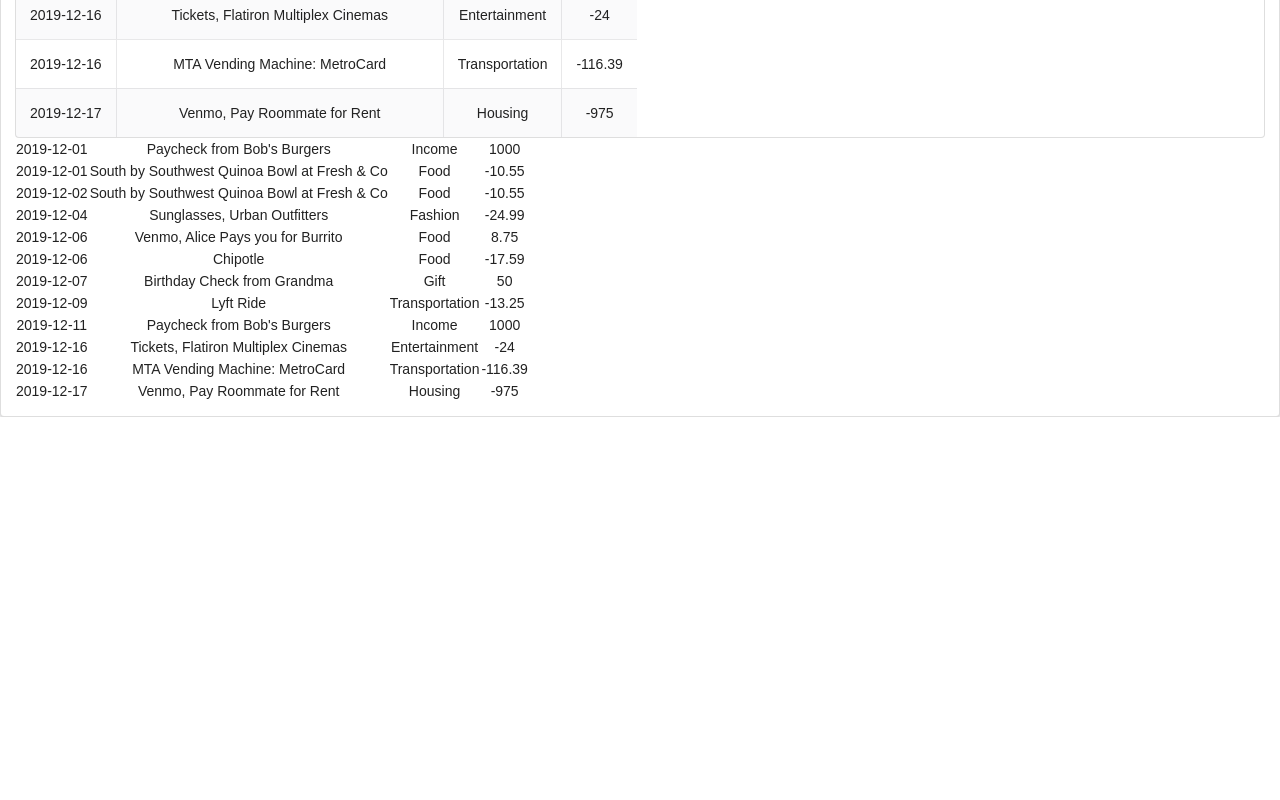
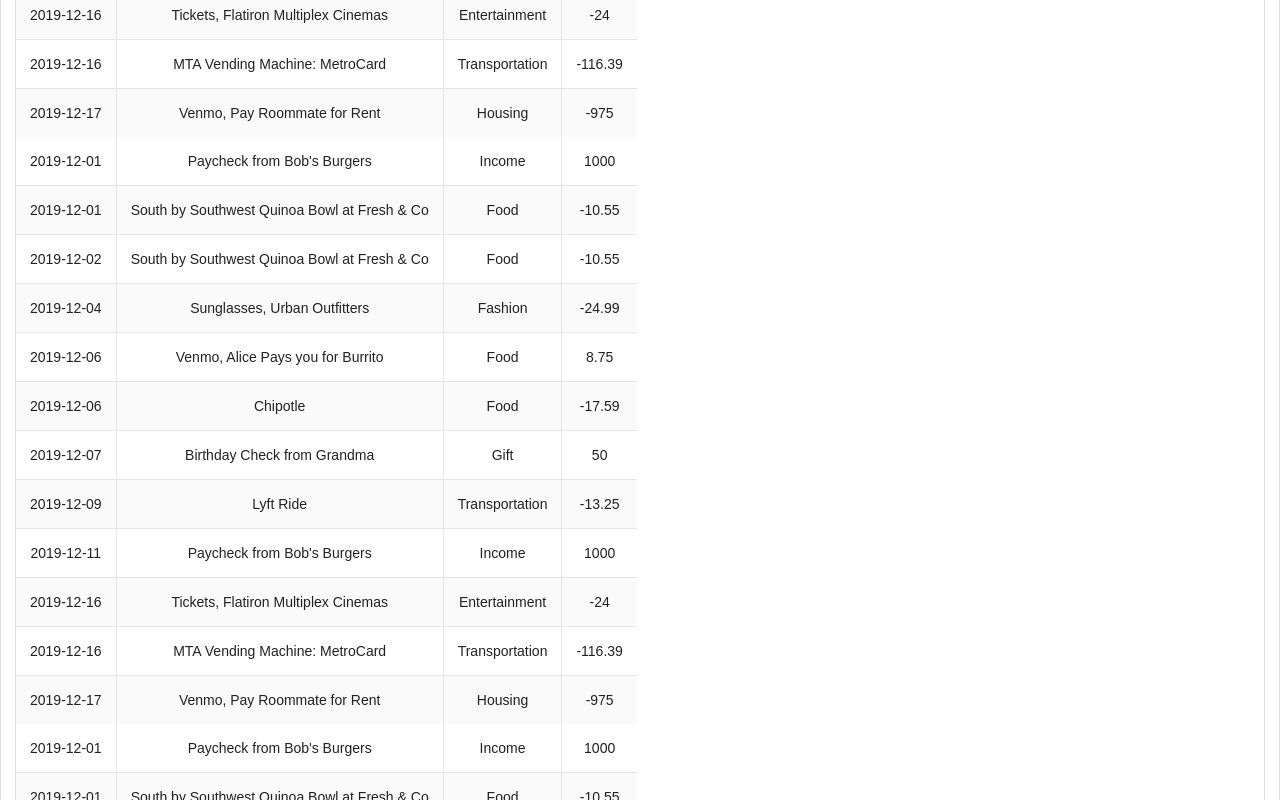
Before and after one commit to isaack-mungui/bank-of-flatiron, a React (Create React App) app in the folder code-challenge/: page / in a window 1280 px wide. Shown: the part 720-1520 px from the top of the page. Before the commit the page ends 1137 px from the top, so only its background shows below. Built offline with nearby package versions, Linux system fonts and the light colour scheme; data requests are answered from the project's data file.

Commit message:
Rendered transactions component as a list

```diff
--- a/code-challenge/src/components/TransactionsList.js
+++ b/code-challenge/src/components/TransactionsList.js
@@ -1,7 +1,8 @@
 import React from "react";
 import Transaction from "./Transaction";
 
-function TransactionsList() {
+function TransactionsList({ transaction }) {
+  console.log(transaction);
   return (
     <table className="ui celled striped padded table">
       <tbody>
@@ -19,7 +20,10 @@
             <h3 className="ui center aligned header">Amount</h3>
           </th>
         </tr>
-        <Transaction />
+        {/* render a list of <Transaction> components here */}
+        {transaction.map((transaction) => (
+          <Transaction key={transaction.id} date={transaction.date} description={transaction.description} category={transaction.category} amount={transaction.amount} />
+        ))}
       </tbody>
     </table>
   );
```
